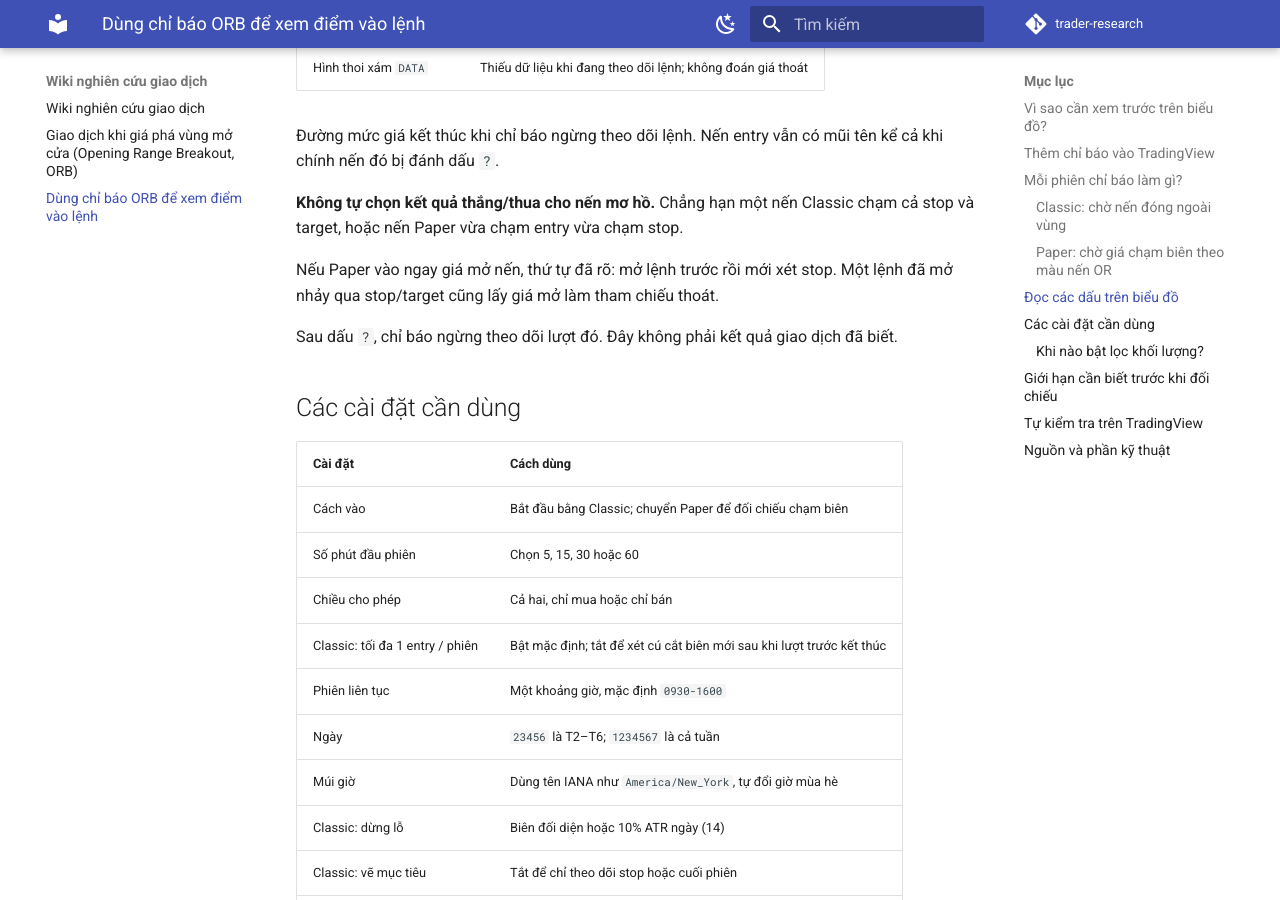
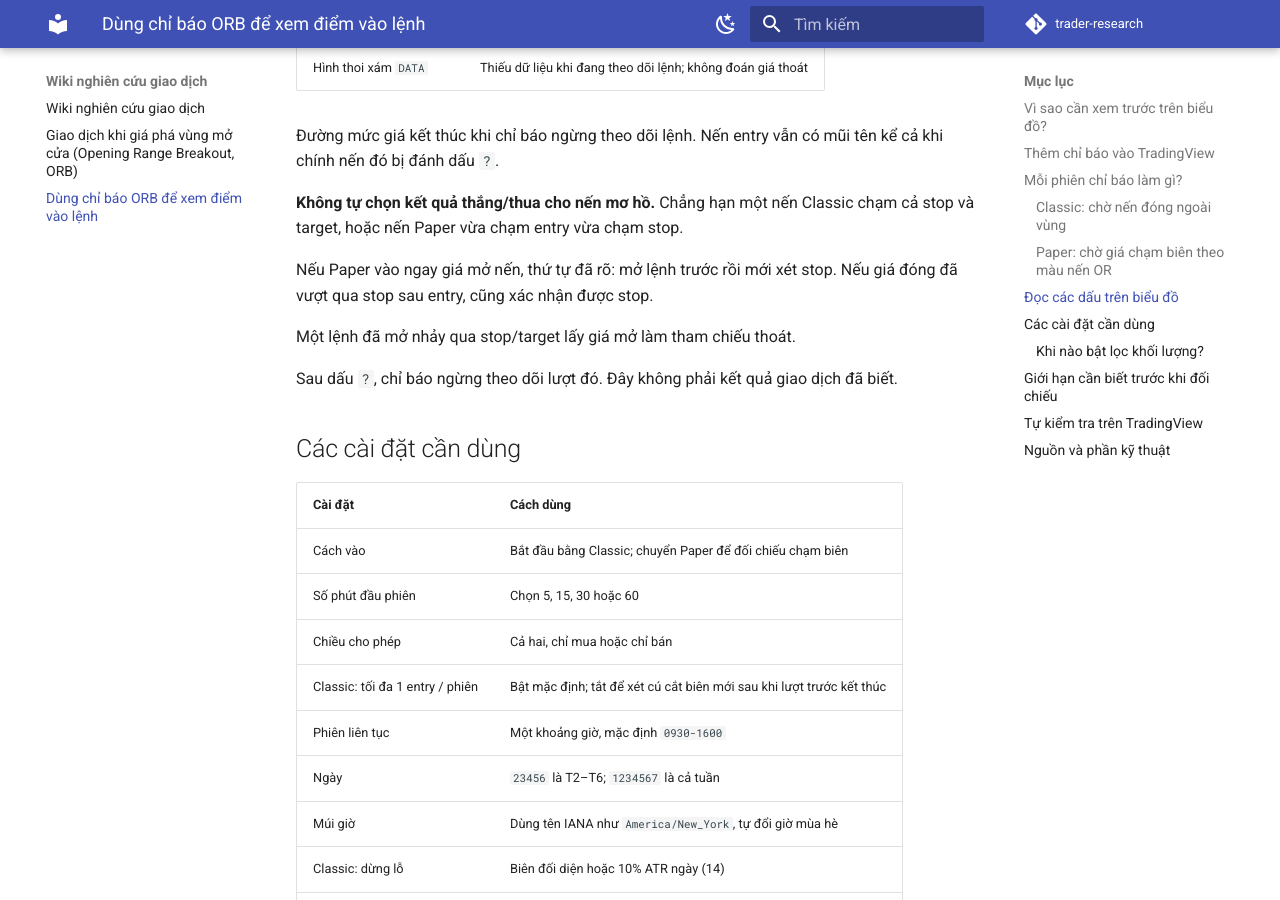
Before and after one commit to ntduong1998vn/trader-research, an MkDocs documentation site: the page built from docs/orb-indicator.md, in a window 1280 px wide and 900 px high, scrolled down 3242 px. Built offline with MkDocs 1.6.1 and Material for MkDocs 9.7.7, drawn with Linux system fonts in a browser that asks for light colours; comment, search, counter and statistics services are not loaded.

Commit message:
fix: confirm Paper entry-bar stop when the close proves its order

```diff
--- a/docs/orb-indicator.md
+++ b/docs/orb-indicator.md
@@ -95,7 +95,9 @@ Paper không có mục tiêu chốt lời và luôn giới hạn một entry m
 
 **Không tự chọn kết quả thắng/thua cho nến mơ hồ.** Chẳng hạn một nến Classic chạm cả stop và target, hoặc nến Paper vừa chạm entry vừa chạm stop.
 
-Nếu Paper vào ngay giá mở nến, thứ tự đã rõ: mở lệnh trước rồi mới xét stop. Một lệnh đã mở nhảy qua stop/target cũng lấy giá mở làm tham chiếu thoát.
+Nếu Paper vào ngay giá mở nến, thứ tự đã rõ: mở lệnh trước rồi mới xét stop. Nếu giá đóng đã vượt qua stop sau entry, cũng xác nhận được stop.
+
+Một lệnh đã mở nhảy qua stop/target lấy giá mở làm tham chiếu thoát.
 
 Sau dấu `?`, chỉ báo ngừng theo dõi lượt đó. Đây không phải kết quả giao dịch đã biết.
 
```
Also changed, not shown: 1 other file.
